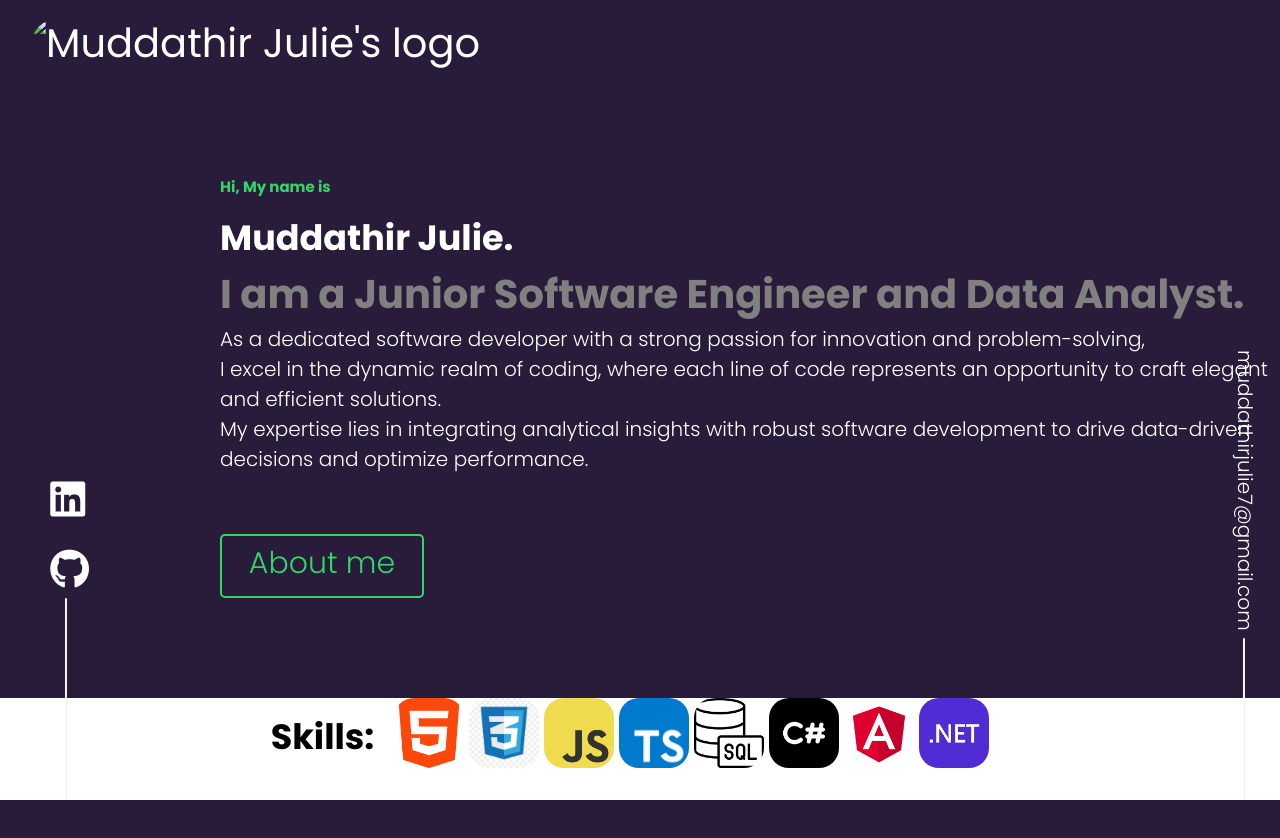
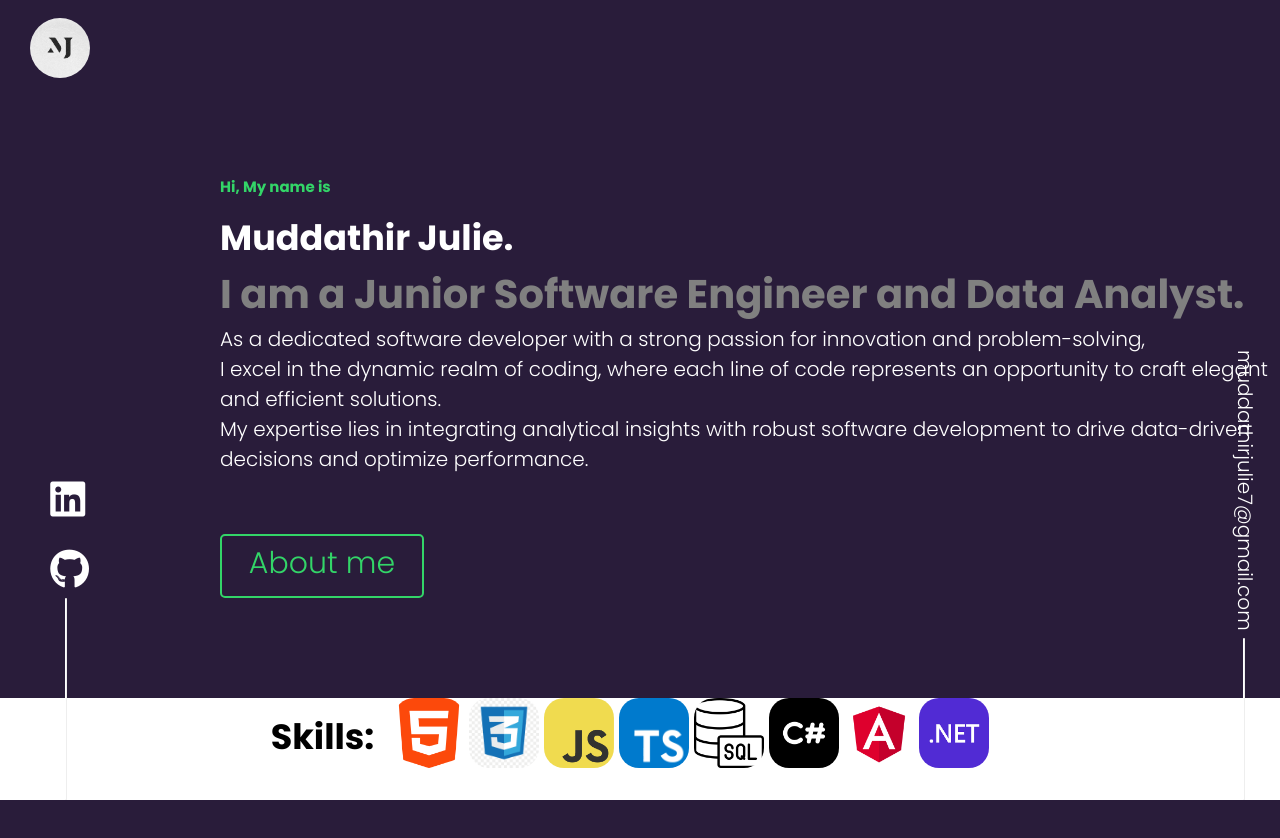
Before and after one commit to muddathirjulie/Online-CV, a plain HTML site: page index.html in a window 1280 px wide. Drawn offline with Linux system fonts and the light colour scheme.

Commit message:
fixed logo

```diff
--- a/index.html
+++ b/index.html
@@ -21,7 +21,11 @@
   <body>
     <section class="hero">
       <nav>
-        <img class="logo" src="src/images/" alt="Muddathir Julie's logo" />
+        <img
+          class="logo"
+          src="src/images/logo1.jpg"
+          alt="Muddathir Julie's logo"
+        />
         <button class="hamburger" id="hamburger">
           <i class="fas fa-bars"></i>
         </button>
```
